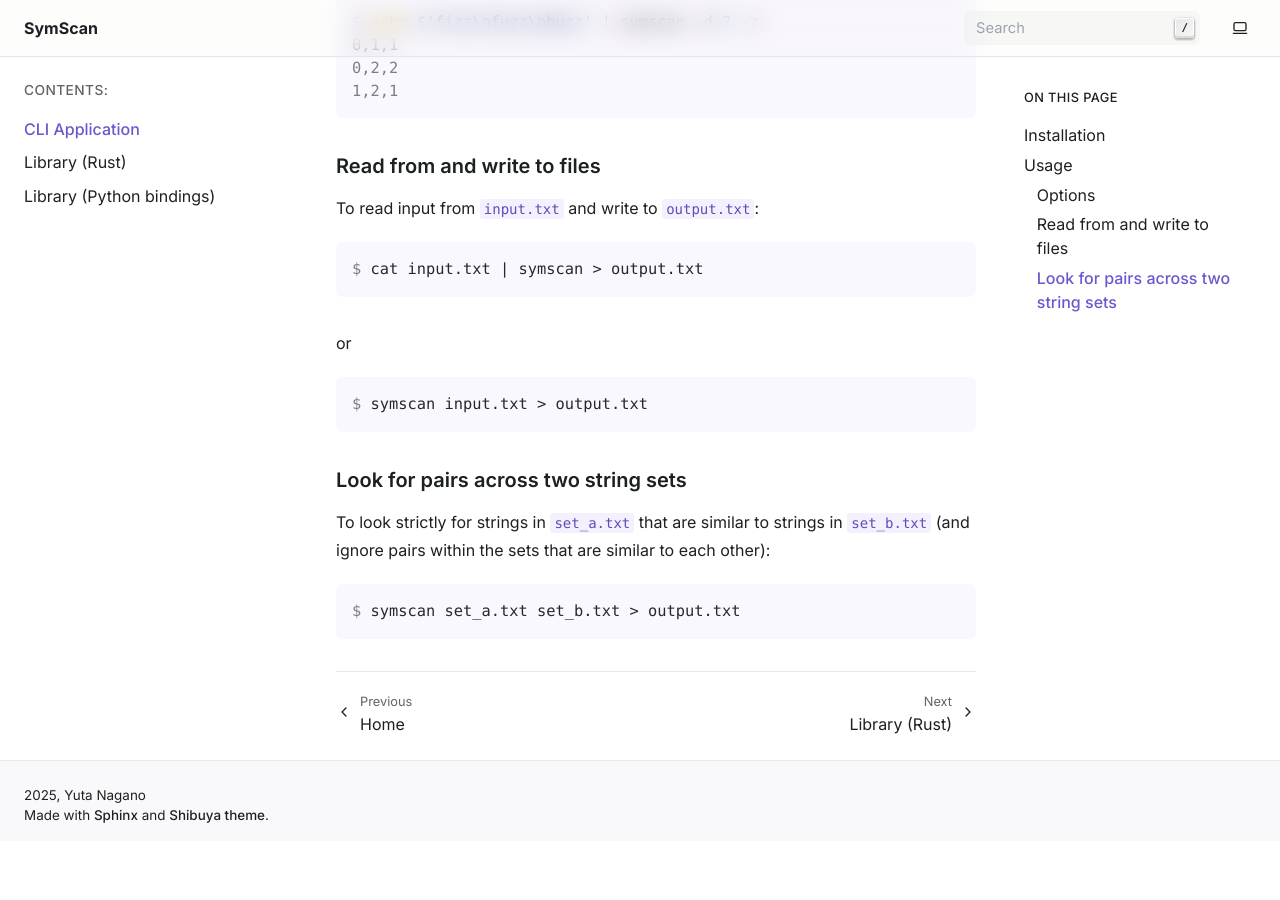
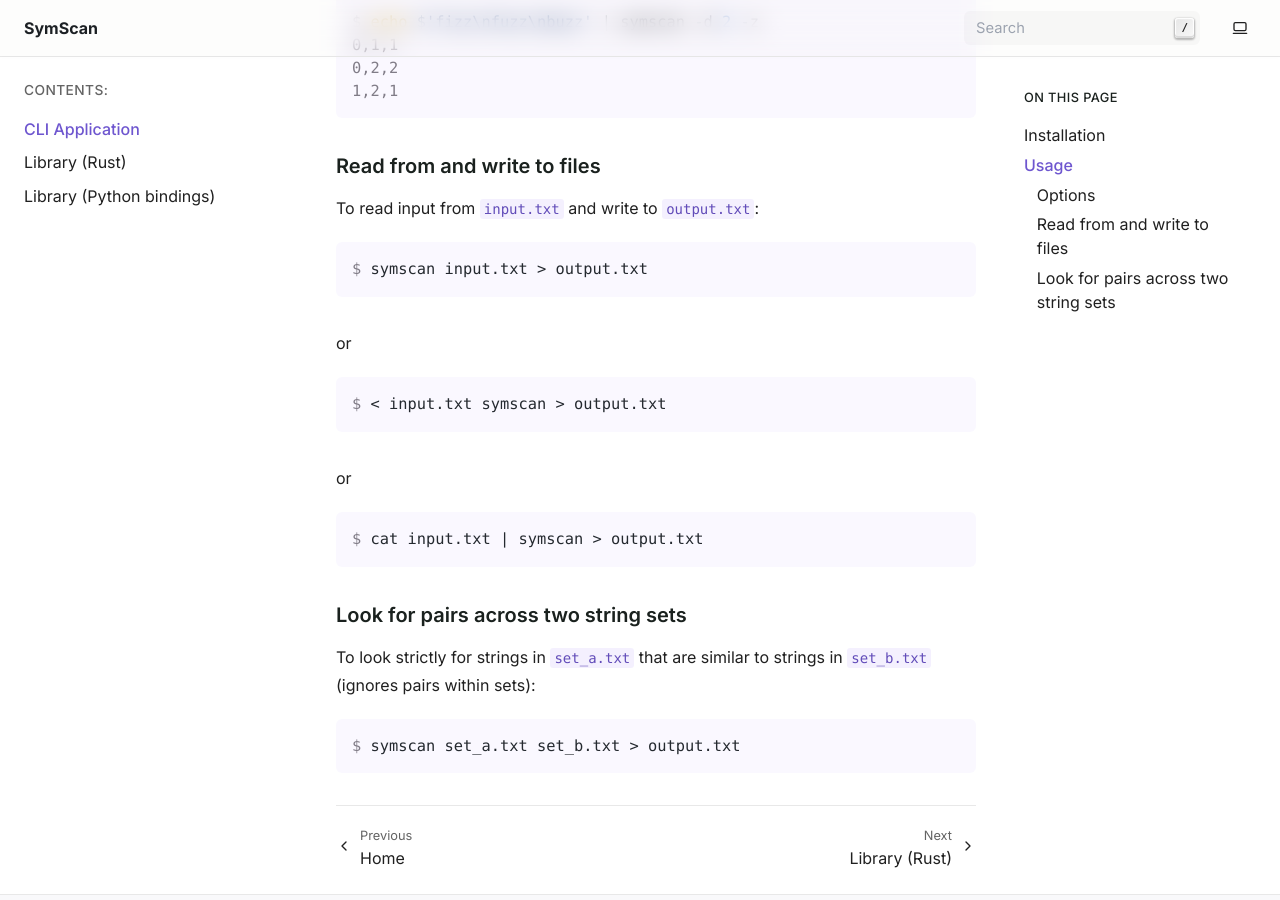
Before and after one commit to yutanagano/nearust, a Sphinx documentation site: the page built from docs/source/cli.rst, in a window 1280 px wide and 900 px high, scrolled down 1388 px. Built offline with Sphinx 7.4.7, drawn with Linux system fonts in a browser that asks for light colours; before the commit the page ends 2229 px from its top, so only the background shows below that.

Commit message:
chore(docs): clean up CLI docs

```diff
--- a/docs/source/cli.rst
+++ b/docs/source/cli.rst
@@ -67,20 +67,25 @@
 
 .. code-block:: console
 
-   $ cat input.txt | symscan > output.txt
+   $ symscan input.txt > output.txt
 
 or
 
 .. code-block:: console
 
-   $ symscan input.txt > output.txt
+   $ < input.txt symscan > output.txt
+
+or
+
+.. code-block:: console
+
+   $ cat input.txt | symscan > output.txt
 
 Look for pairs across two string sets
 .....................................
 
 To look strictly for strings in ``set_a.txt`` that are similar to strings in
-``set_b.txt`` (and ignore pairs within the sets that are similar to each
-other):
+``set_b.txt`` (ignores pairs within sets):
 
 .. code-block:: console
 
```
